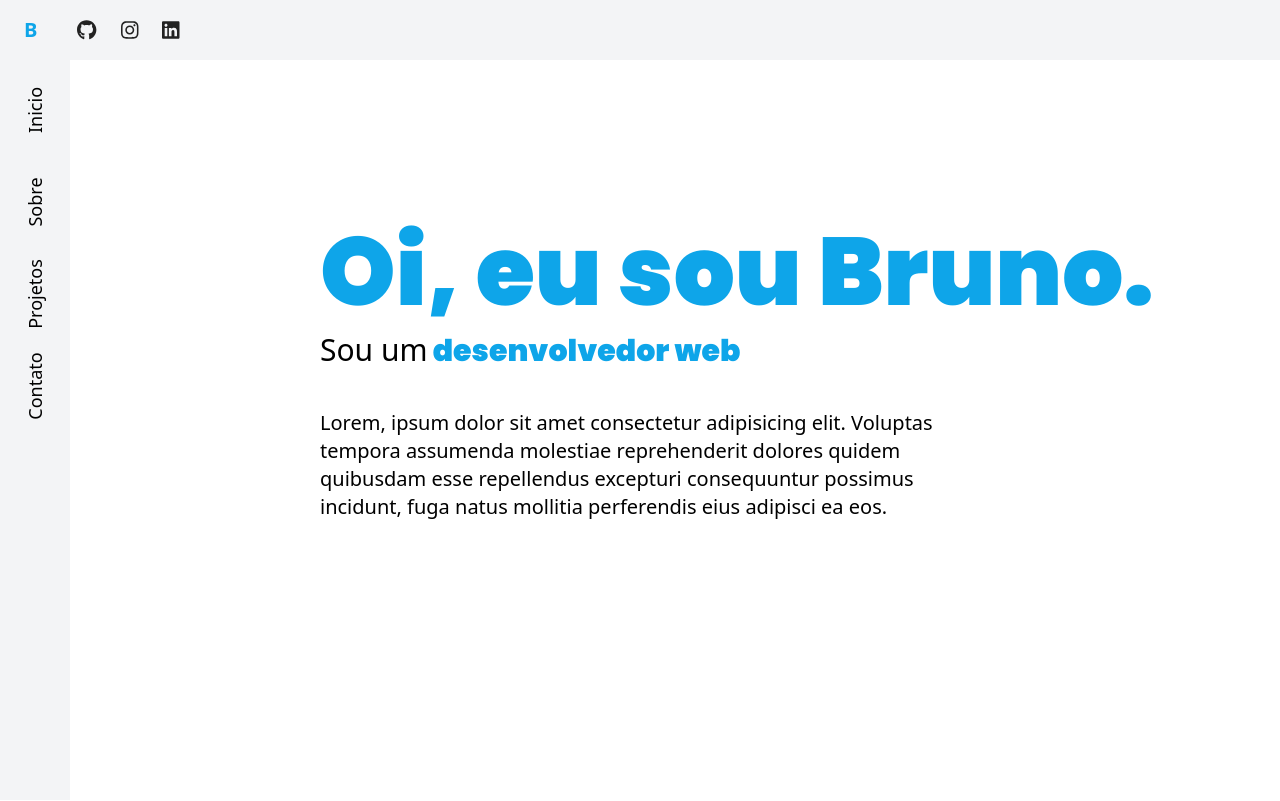
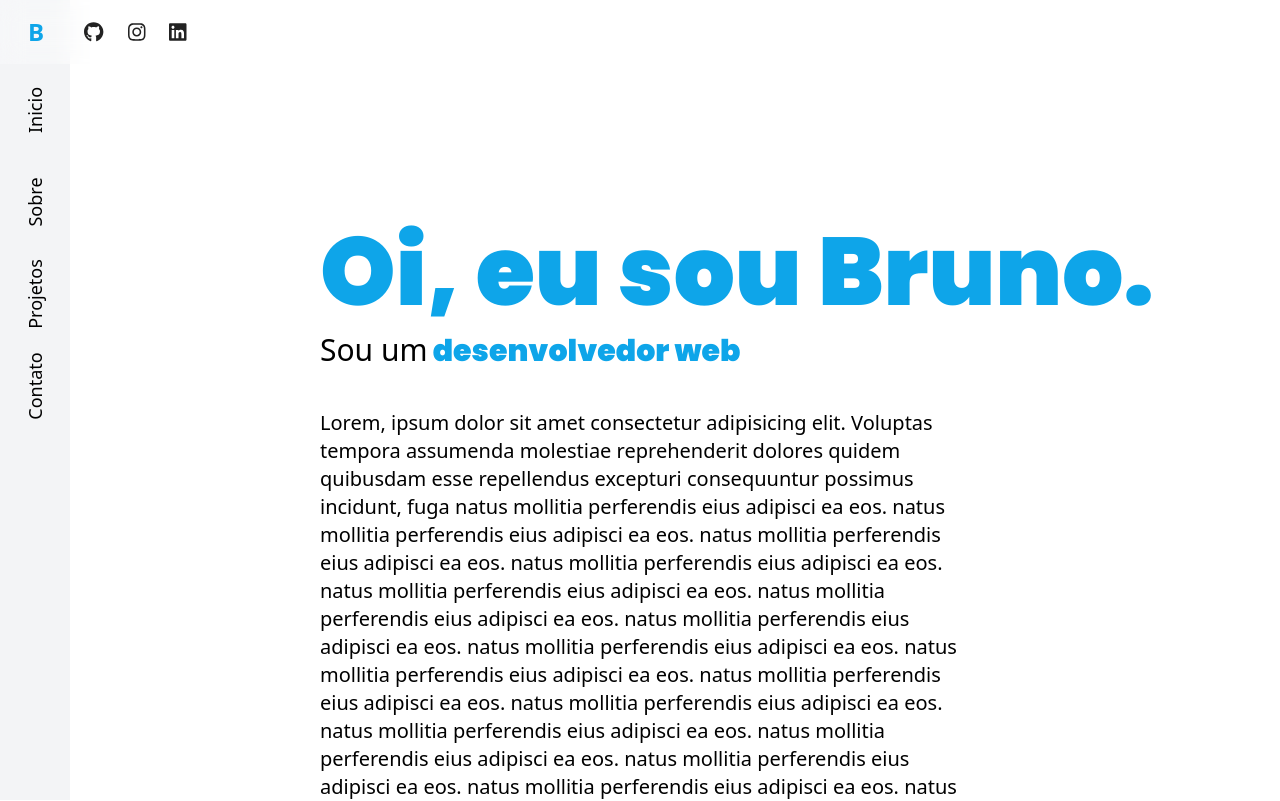
Before and after one commit to brunofollowill/portfolio, a React (Vite) app: page / in a window 1280 px wide. Shown: the top 801 px of the page. Built offline with nearby package versions, Linux system fonts and the light colour scheme.

Commit message:
Mudancas

```diff
--- a/src/components/layout/header/Header.jsx
+++ b/src/components/layout/header/Header.jsx
@@ -11,9 +11,9 @@ const menu = ["Inicio", "Sobre", "Projetos", "Contato"];
 export default function Header() {
   return (
     <div>
-      <div className="fixed left-0 top-0 w-full bg-gray-100 backdrop-blur-sm z-10">
-        <div className="flex gap-6 items-center">
-          <h1 className="text-sky-500 text-xl font-black ml-2 p-4">B</h1>
+      <div className="fixed left-0 top-0 w-full backdrop-blur-md bg-white/30 z-10">
+        <div className="flex gap-6 items-center ">
+          <h1 className="text-sky-500 text-2xl font-black ml-3 p-4">B</h1>
           <div className="flex gap-6 ">
             <FontAwesomeIcon
               icon={faGithub}
--- a/src/components/pages/home/Home.jsx
+++ b/src/components/pages/home/Home.jsx
@@ -21,6 +21,80 @@ export default function Home() {
               tempora assumenda molestiae reprehenderit dolores quidem quibusdam
               esse repellendus excepturi consequuntur possimus incidunt, fuga
               natus mollitia perferendis eius adipisci ea eos.
+              natus mollitia perferendis eius adipisci ea eos.
+              natus mollitia perferendis eius adipisci ea eos.
+              natus mollitia perferendis eius adipisci ea eos.
+              natus mollitia perferendis eius adipisci ea eos.
+              natus mollitia perferendis eius adipisci ea eos.
+              natus mollitia perferendis eius adipisci ea eos.
+              natus mollitia perferendis eius adipisci ea eos.
+              natus mollitia perferendis eius adipisci ea eos.
+              natus mollitia perferendis eius adipisci ea eos.
+              natus mollitia perferendis eius adipisci ea eos.
+              natus mollitia perferendis eius adipisci ea eos.
+              natus mollitia perferendis eius adipisci ea eos.
+              natus mollitia perferendis eius adipisci ea eos.
+              natus mollitia perferendis eius adipisci ea eos.
+              natus mollitia perferendis eius adipisci ea eos.
+              natus mollitia perferendis eius adipisci ea eos.
+              natus mollitia perferendis eius adipisci ea eos.
+              natus mollitia perferendis eius adipisci ea eos.
+              natus mollitia perferendis eius adipisci ea eos.
+              natus mollitia perferendis eius adipisci ea eos.
+              natus mollitia perferendis eius adipisci ea eos.
+              natus mollitia perferendis eius adipisci ea eos.
+              natus mollitia perferendis eius adipisci ea eos.
+              natus mollitia perferendis eius adipisci ea eos.
+              natus mollitia perferendis eius adipisci ea eos.
+              natus mollitia perferendis eius adipisci ea eos.
+              natus mollitia perferendis eius adipisci ea eos.
+              natus mollitia perferendis eius adipisci ea eos.
+              natus mollitia perferendis eius adipisci ea eos.
+              natus mollitia perferendis eius adipisci ea eos.
+              natus mollitia perferendis eius adipisci ea eos.
+              natus mollitia perferendis eius adipisci ea eos.
+              natus mollitia perferendis eius adipisci ea eos.
+              natus mollitia perferendis eius adipisci ea eos.
+              natus mollitia perferendis eius adipisci ea eos.
+              natus mollitia perferendis eius adipisci ea eos.
+              natus mollitia perferendis eius adipisci ea eos.
+              natus mollitia perferendis eius adipisci ea eos.
+              natus mollitia perferendis eius adipisci ea eos.
+              natus mollitia perferendis eius adipisci ea eos.
+              natus mollitia perferendis eius adipisci ea eos.
+              natus mollitia perferendis eius adipisci ea eos.
+              natus mollitia perferendis eius adipisci ea eos.
+              natus mollitia perferendis eius adipisci ea eos.
+              natus mollitia perferendis eius adipisci ea eos.
+              natus mollitia perferendis eius adipisci ea eos.
+              natus mollitia perferendis eius adipisci ea eos.
+              natus mollitia perferendis eius adipisci ea eos.
+              natus mollitia perferendis eius adipisci ea eos.
+              natus mollitia perferendis eius adipisci ea eos.
+              natus mollitia perferendis eius adipisci ea eos.
+              natus mollitia perferendis eius adipisci ea eos.
+              natus mollitia perferendis eius adipisci ea eos.
+              natus mollitia perferendis eius adipisci ea eos.
+              natus mollitia perferendis eius adipisci ea eos.
+              natus mollitia perferendis eius adipisci ea eos.
+              natus mollitia perferendis eius adipisci ea eos.
+              natus mollitia perferendis eius adipisci ea eos.
+              natus mollitia perferendis eius adipisci ea eos.
+              natus mollitia perferendis eius adipisci ea eos.
+              natus mollitia perferendis eius adipisci ea eos.
+              natus mollitia perferendis eius adipisci ea eos.
+              natus mollitia perferendis eius adipisci ea eos.
+              natus mollitia perferendis eius adipisci ea eos.
+              natus mollitia perferendis eius adipisci ea eos.
+              natus mollitia perferendis eius adipisci ea eos.
+              natus mollitia perferendis eius adipisci ea eos.
+              natus mollitia perferendis eius adipisci ea eos.
+              natus mollitia perferendis eius adipisci ea eos.
+              natus mollitia perferendis eius adipisci ea eos.
+              natus mollitia perferendis eius adipisci ea eos.
+              natus mollitia perferendis eius adipisci ea eos.
+              natus mollitia perferendis eius adipisci ea eos.
+              natus mollitia perferendis eius adipisci ea eos.v
             </p>
 
         </div>
```
